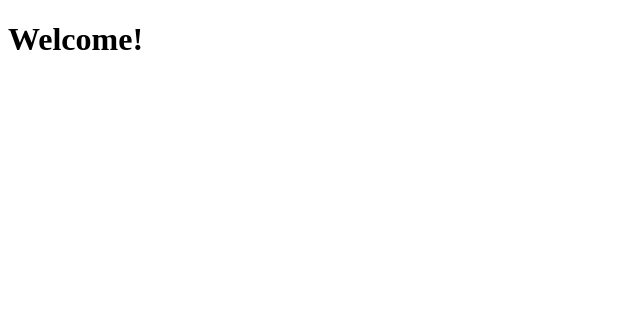
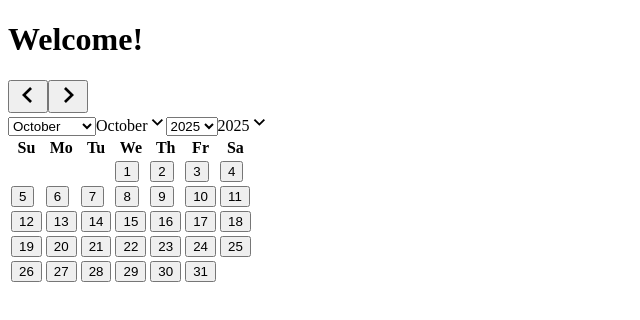
Before and after one commit to wangshu24/twentyninethousandstwohundredtwenty, a React app: page / in a window 1280 px wide. Shown: the top 320 px of the page, without its empty margins (0-640 px from the left). Built offline with nearby package versions, Linux system fonts and the light colour scheme; the HTML template or start-up script is replaced by a standard one.

Commit message:
record date of birth, convert it to dayjs object

```diff
--- a/package.json
+++ b/package.json
@@ -17,7 +17,7 @@
     "bun": "^1.3.0",
     "class-variance-authority": "^0.7.1",
     "clsx": "^2.1.1",
-    "date-fns": "^4.1.0",
+    "dayjs": "^1.11.18",
     "lucide-react": "^0.546.0",
     "react": "^19.2.0",
     "react-day-picker": "^9.11.1",
--- a/src/app.tsx
+++ b/src/app.tsx
@@ -1,10 +1,24 @@
-import { JSX } from "react";
+import { JSX, useState } from "react";
+import dayjs from "dayjs";
+import { CalendarDemo } from "./calendar";
+import Clock from "./clock";
+
+let stored = localStorage.getItem("dob");
+let storedDob: dayjs.Dayjs | undefined = undefined;
+if (stored) {
+  storedDob = dayjs(stored);
+}
 
 function App(): JSX.Element {
+  const [dob, setDob] = useState<dayjs.Dayjs | undefined>(storedDob);
+
   return (
-    <div>
-      <h1>Welcome!</h1>
-    </div>
+    <>
+      <div>
+        <h1>Welcome!</h1>
+      </div>
+      {!dob ? <CalendarDemo setDate={setDob} /> : <Clock time={dob} />}
+    </>
   );
 }
 
--- a/src/calendar.tsx
+++ b/src/calendar.tsx
@@ -1,17 +1,24 @@
-"use client";
-
-import * as React from "react";
-
+import { useState } from "react";
+import dayjs from "dayjs";
 import { DayPicker as Calendar } from "react-day-picker";
 
-export function CalendarDemo() {
-  const [date, setDate] = React.useState<Date | undefined>(new Date());
+export function CalendarDemo(props: {
+  setDate: (dayjs: dayjs.Dayjs | undefined) => void;
+}) {
+  const [touched, setTouched] = useState(false);
+
+  const setCalendarInteraction = (date: Date | undefined): void => {
+    if (!date) return;
+    setTouched(true);
+    props.setDate(dayjs(date));
+    console.log("picked date: ", date);
+  };
 
   return (
     <Calendar
       mode="single"
-      selected={date}
-      onSelect={setDate}
+      selected={new Date()}
+      onSelect={setCalendarInteraction}
       className="rounded-md border shadow-sm"
       captionLayout="dropdown"
     />
--- a/src/clock.tsx
+++ b/src/clock.tsx
@@ -1,14 +1,42 @@
-import * as dateFns from "date-fns";
+// import {
+//   getYear,
+//   getMonth,
+//   getDate,
+//   getHours,
+//   getMinutes,
+//   getSeconds,
+// } from "date-fns";
+import dayjs from "dayjs";
 
 export default Clock;
 
-function Clock(time: Date) {
+function Clock(props: { time: dayjs.Dayjs | undefined }) {
+  console.log("received time: ", props.time);
   return (
     <div>
-      <h1>Clock</h1>
+      <h1>Clock: {props.time && props.time.millisecond()}</h1>
     </div>
   );
 }
+
+function displayDuration(time: dayjs.Dayjs) {
+  setInterval(() => {
+    console.log(time.millisecond());
+  }, 1000);
+}
+
+// function toDateStruct(date: Date) {
+//   return {
+//     year: getYear(date),
+//     month: getMonth(date) + 1, // months are 0-indexed
+//     day: getDate(date),
+//     hour: getHours(date),
+//     minute: getMinutes(date),
+//     second: getSeconds(date),
+//   };
+// }
+
+// console.log(toDateStruct(new Date()));
 
 function displayHour() {}
 
```
Also changed, not shown: 1 other file (tests, documents, lock files or other folders).
